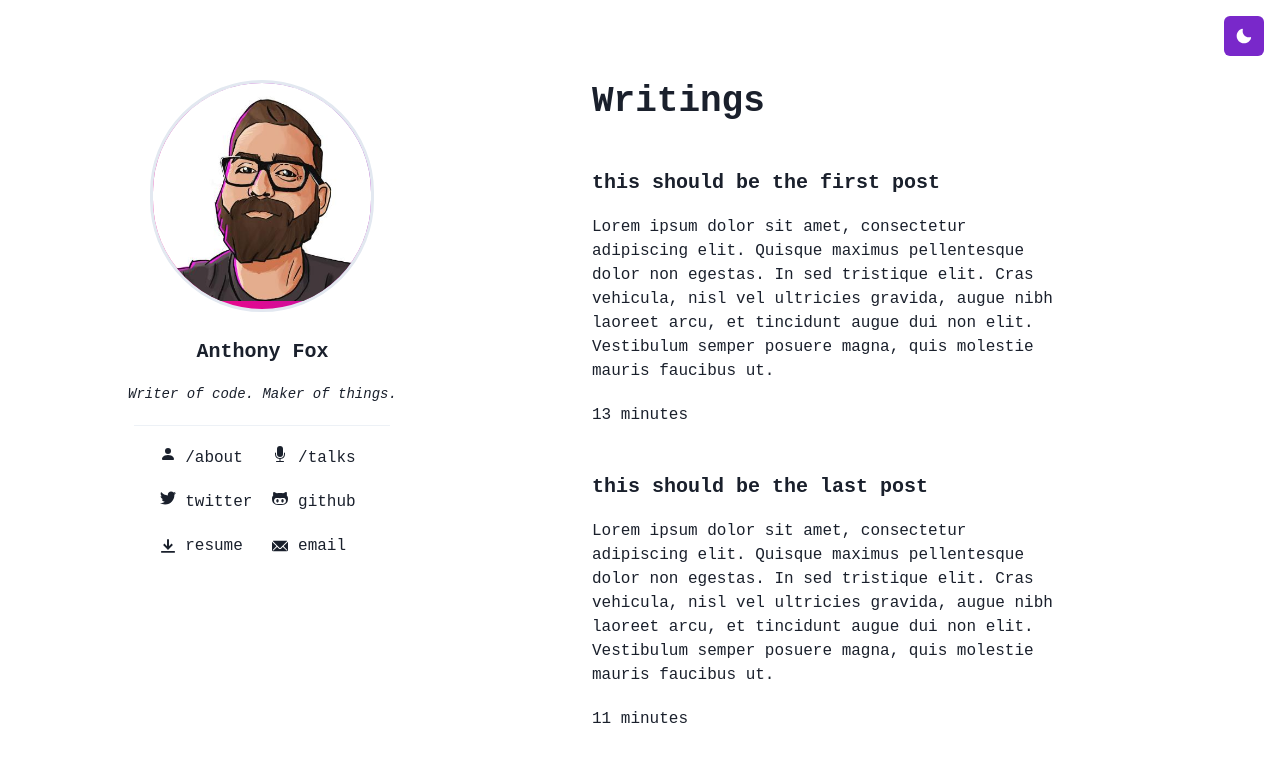
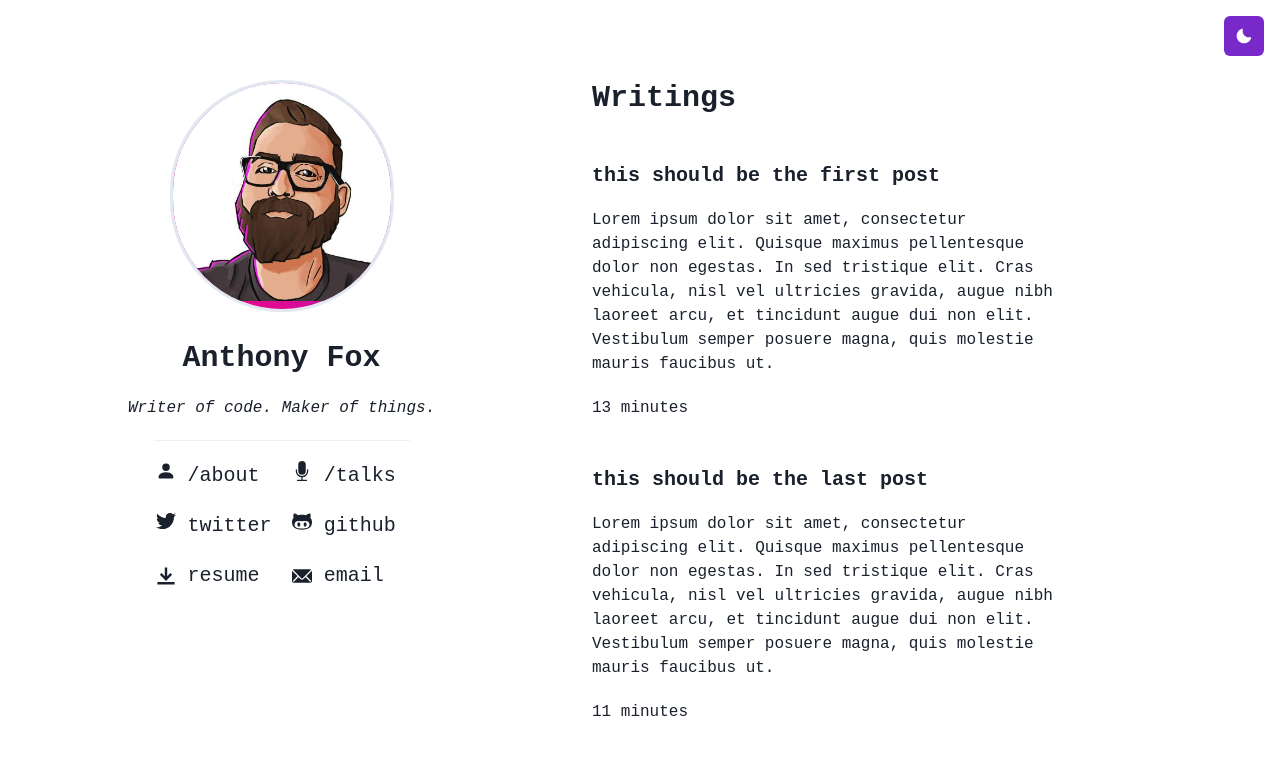
Before and after one commit to WTFox/blog, a Next.js app: page / in a window 1280 px wide. Shown: the top 762 px of the page. Built offline with nearby package versions, Linux system fonts and the light colour scheme; a web font is replaced by a local one.

Commit message:
font sizes

```diff
--- a/src/components/Nav.tsx
+++ b/src/components/Nav.tsx
@@ -1,25 +1,22 @@
+import { Container } from "@/components/Container";
+import { DownloadIcon, EmailIcon, Icon } from "@chakra-ui/icons";
 import {
-  Text,
   Box,
+  Divider,
+  Grid,
+  GridItem,
   Heading,
   Link as ChakraLink,
-  Divider,
-  GridItem,
-  Grid,
+  Text,
 } from "@chakra-ui/react";
-
+import Image from "next/image";
 import Link from "next/link";
-import Image from "next/image";
-
-import { EmailIcon, DownloadIcon, Icon } from "@chakra-ui/icons";
+import { BsFillPersonFill, BsMicFill } from "react-icons/bs";
+import { FaTwitter } from "react-icons/fa";
 import { GoOctoface } from "react-icons/go";
-import { FaTwitter } from "react-icons/fa";
-import { BsFillPersonFill, BsMicFill } from "react-icons/bs";
+import { IconType } from "react-icons/lib";
+import profilePic from "../public/images/profile.jpg";
 import Section from "./Section";
-import { Container } from "@/components/Container";
-
-import profilePic from "../public/images/profile.jpg";
-import { IconType } from "react-icons/lib";
 
 interface Link {
   href: string;
@@ -74,7 +71,7 @@ const Links = () => {
           return (
             <GridItem key={index}>
               <Link passHref href={link.href}>
-                <ChakraLink isExternal={link.isExternal} fontSize={"md"}>
+                <ChakraLink isExternal={link.isExternal} fontSize={"xl"}>
                   <Text>
                     <Icon as={link.icon} /> {link.text}{" "}
                   </Text>
@@ -90,7 +87,7 @@ const Links = () => {
 
 const NavContent = () => {
   return (
-    <Container h="100vh" mt={{ base: 4, md: 0 }} textAlign="center">
+    <Container>
       <Section delay={0.1}>
         <Link passHref href={"/"}>
           <ChakraLink cursor={"pointer"}>
@@ -110,9 +107,9 @@ const NavContent = () => {
       </Section>
 
       <Section delay={0.1} pt={5}>
-        <Heading fontSize={"xl"}>Anthony Fox</Heading>
+        <Heading fontSize={"3xl"}>Anthony Fox</Heading>
         <Container maxW={"md"} pt={5}>
-          <Text fontSize={"sm"} as="i">
+          <Text fontSize={"md"} as="i">
             Writer of code. Maker of things.
           </Text>
         </Container>
@@ -125,7 +122,12 @@ const NavContent = () => {
 
 const Nav = () => {
   return (
-    <Container position={{ lg: "fixed" }}>
+    <Container
+      h={{ lg: "100vh" }}
+      mt={{ base: 4, md: 0 }}
+      textAlign="center"
+      position={{ lg: "fixed" }}
+    >
       <NavContent />
     </Container>
   );
--- a/src/components/PostList.tsx
+++ b/src/components/PostList.tsx
@@ -3,7 +3,6 @@ import { Heading, Stack } from "@chakra-ui/react";
 import PostListItem from "./PostListItem";
 import { PostListItemProps } from "./PostListItem";
 import Section from "./Section";
-
 
 // TODO: properly type this
 export const PostList = ({ posts }) => {
@@ -12,9 +11,9 @@ export const PostList = ({ posts }) => {
   });
 
   return (
-    <Stack px={20}>
+    <Stack px={{ base: 8, lg: 20 }}>
       <Section pb={5} delay={0.1}>
-        <Heading id="Posts" size="xl">
+        <Heading id="Posts" size="lg">
           Writings
         </Heading>
       </Section>
```
